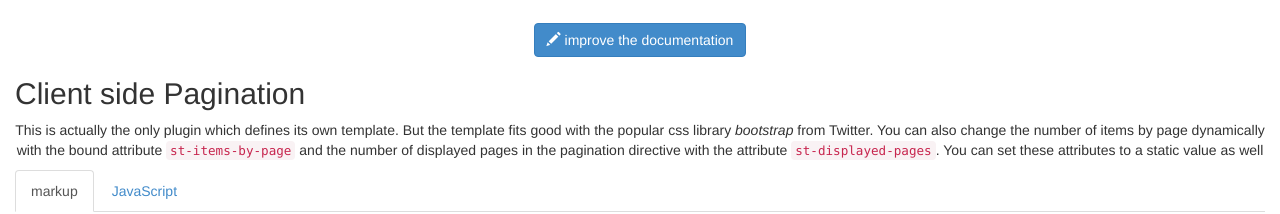
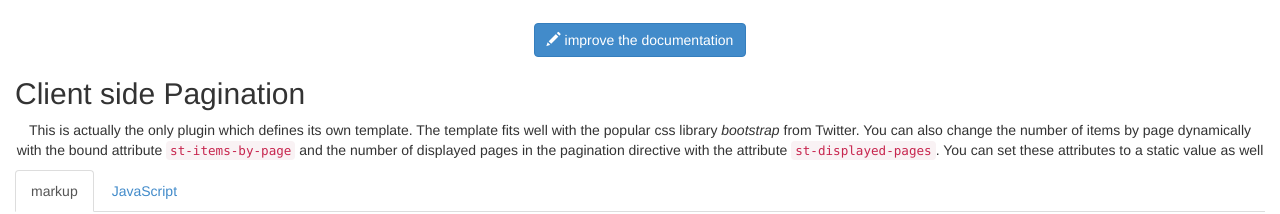
Before and after one commit to lorenzofox3/smart-table-website, a website: page index.html in a window 1280 px wide. Shown: the part 10120-10334 px from the top of the page. Drawn offline with Linux system fonts and the light colour scheme.

Commit message:
Grammar suggestion
Just a small grammar suggestion.

```diff
--- a/index.html
+++ b/index.html
@@ -843,7 +843,7 @@ app.filter('unique', function() {
 	<h2 class="h2">Client side Pagination</h2>
 
 	<p class="text-center">
-		This is actually the only plugin which defines its own template. But the template fits good with the popular css
+		This is actually the only plugin which defines its own template. The template fits well with the popular css
 		library <em>bootstrap</em> from Twitter.
 		You can also change the number of items by page dynamically with the bound attribute <code>st-items-by-page</code> and the number of displayed pages in the pagination directive with the attribute <code>st-displayed-pages</code>.
 		You can set these attributes to a static value as well
```
